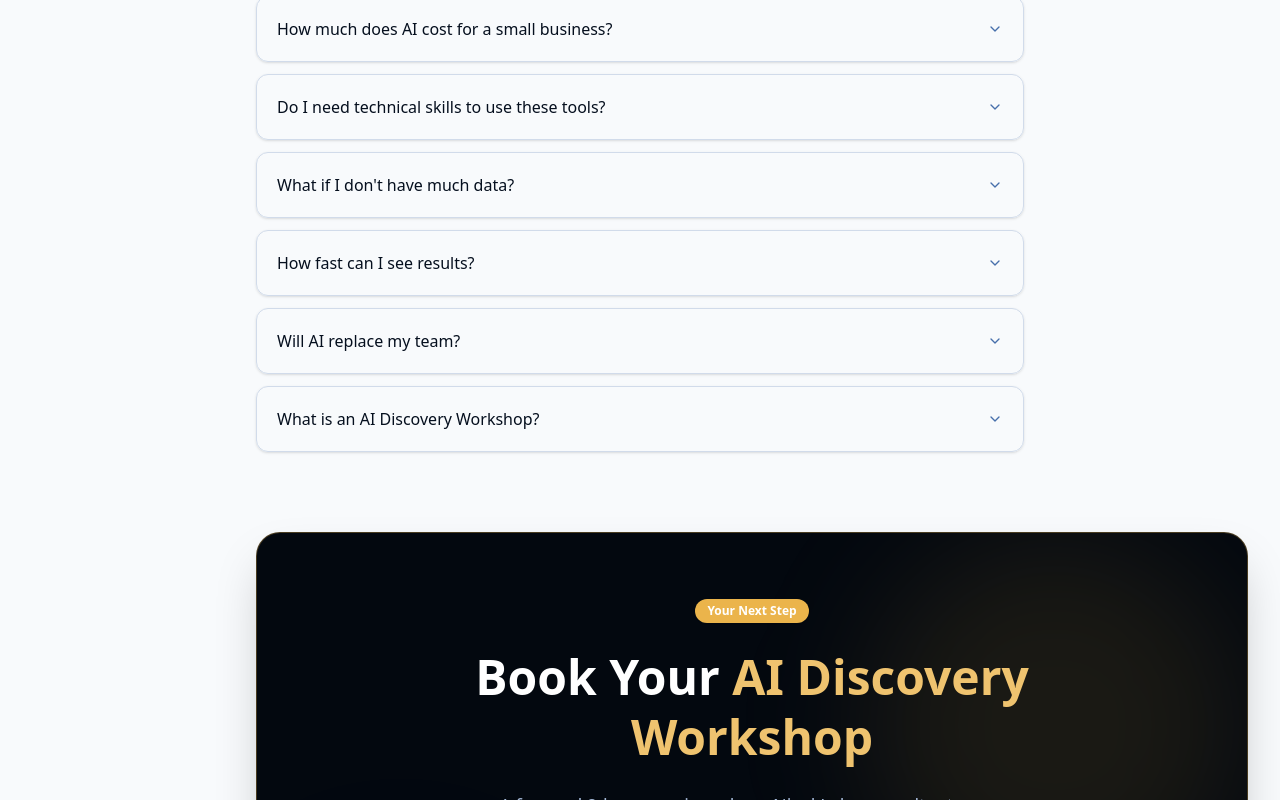
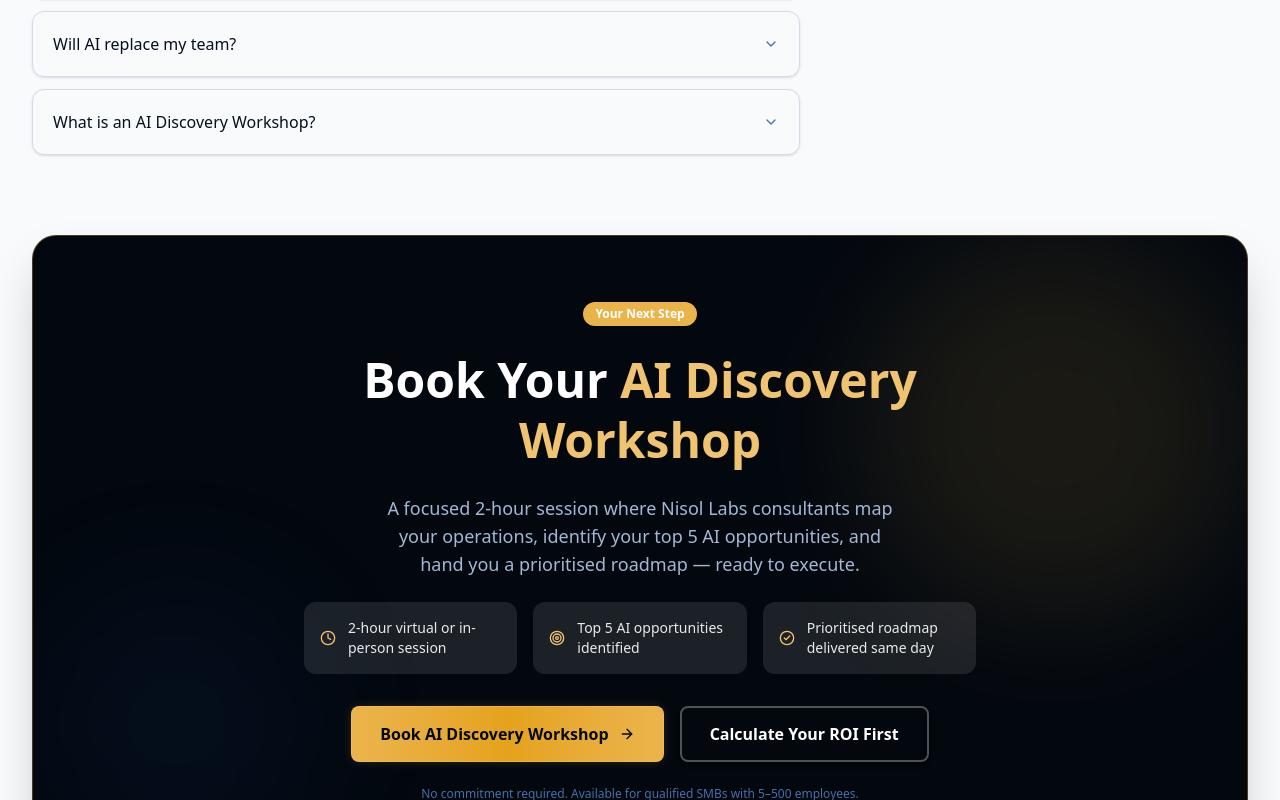
Before and after one commit to ssooraj24/NisolLabsWeb, a Next.js app: page /resources/playbooks/ai-small-business in a window 1280 px wide. Shown: the part 9596-10396 px from the top of the page. Built offline with nearby package versions, Linux system fonts and the light colour scheme.

Commit message:
changed ai-small-business playbook page

```diff
--- a/src/components/playbooks/SmallBusinessPlaybook.tsx
+++ b/src/components/playbooks/SmallBusinessPlaybook.tsx
@@ -395,7 +395,7 @@ export function SmallBusinessPlaybook({ playbook }: Props) {
 
   return (
     <div className="space-y-20 py-12 max-w-7xl mx-auto px-4 sm:px-6 lg:px-8">
-      <div className="lg:ml-56 space-y-20">
+      <div className="space-y-20">
 
         {/* ── 1. HERO ─────────────────────────────────────────────────────── */}
         <section id="overview" className="relative rounded-3xl overflow-hidden shadow-2xl">
```
